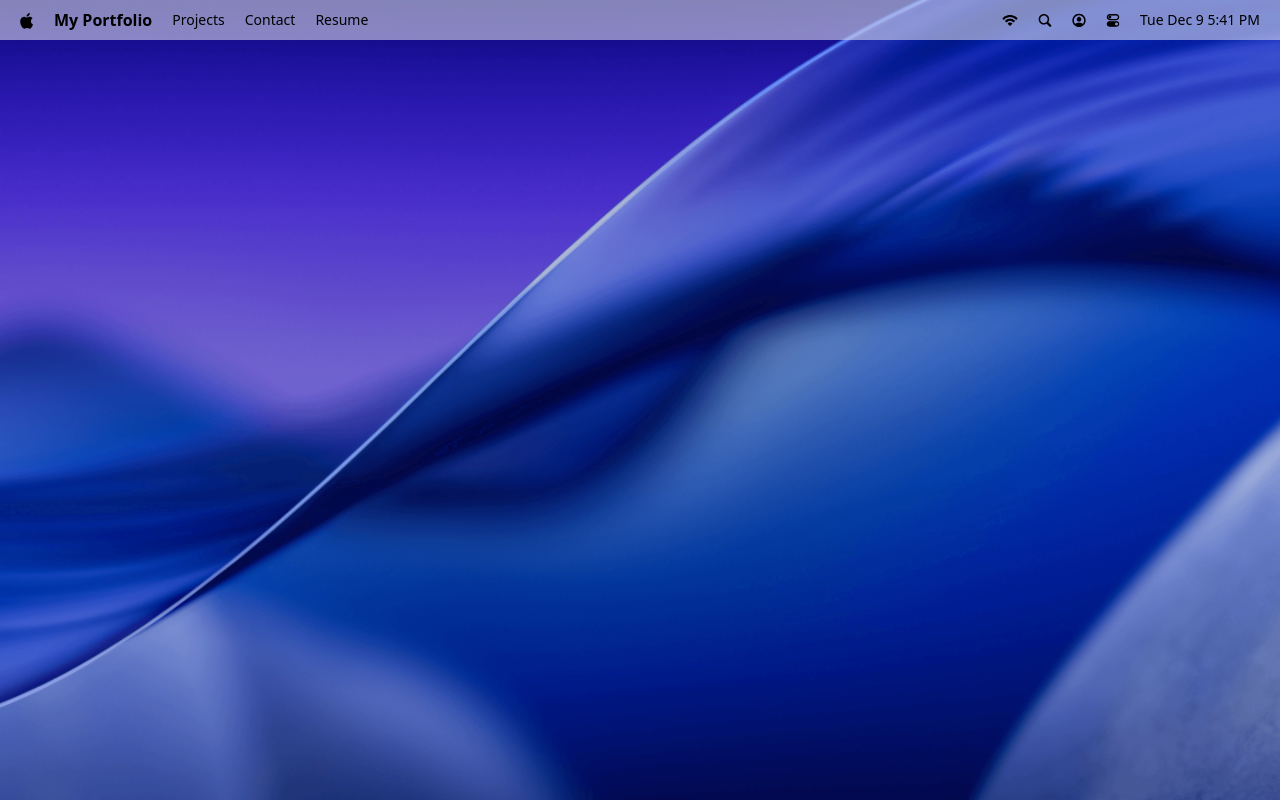
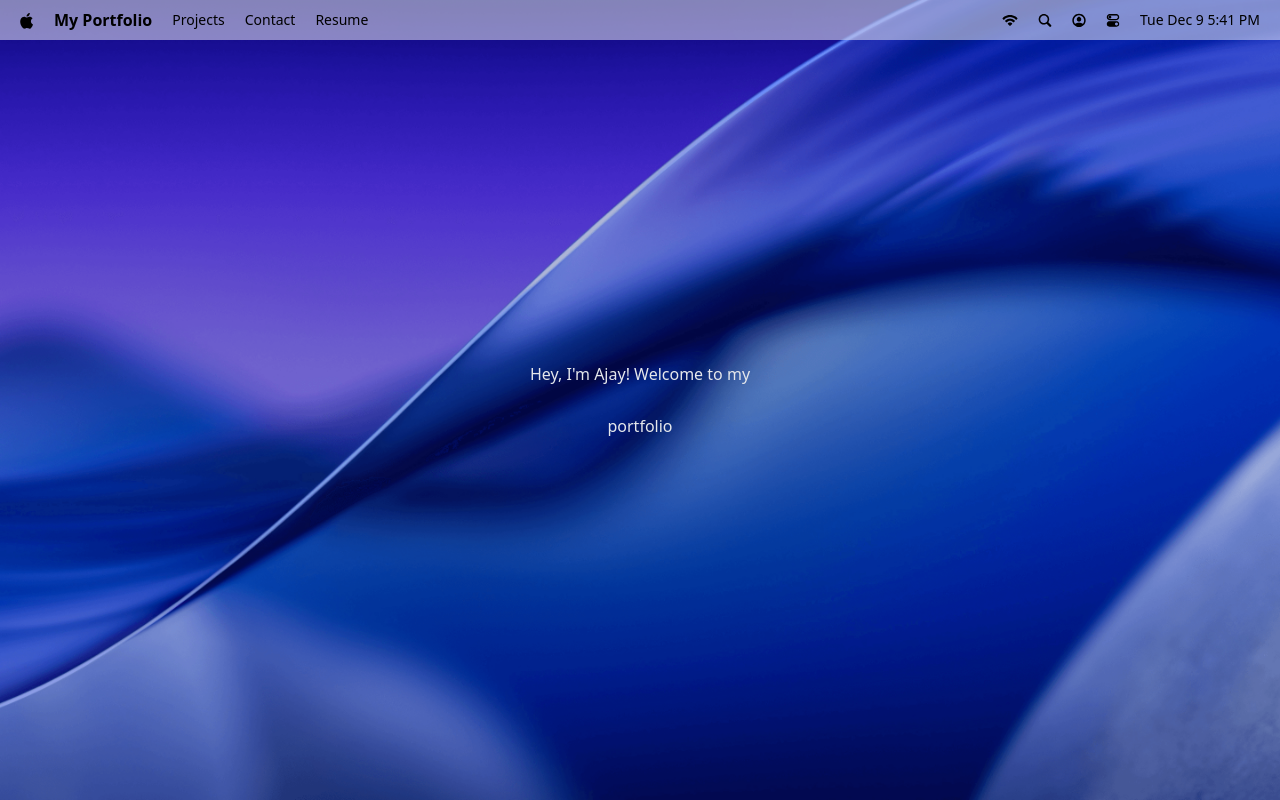
Before and after one commit to AjayRajNegi/macos-portfolio, a React (Vite) app: page / in a window 1280 px wide. Built offline with nearby package versions, Linux system fonts and the light colour scheme; a web font is replaced by a local one.

Commit message:
Welcome component for the main section

```diff
--- a/package.json
+++ b/package.json
@@ -10,8 +10,11 @@
     "preview": "vite preview"
   },
   "dependencies": {
+    "@gsap/react": "^2.1.2",
     "@tailwindcss/vite": "^4.1.17",
     "dayjs": "^1.11.19",
+    "gsap": "^3.14.1",
+    "lucide-react": "^0.556.0",
     "react": "^19.2.0",
     "react-dom": "^19.2.0",
     "tailwindcss": "^4.1.17"
--- a/src/App.jsx
+++ b/src/App.jsx
@@ -1,10 +1,11 @@
-import Navbar from "#components/Navbar";
+import { Navbar, Welcome } from "#components";
 import React from "react";
 
 const App = () => {
   return (
     <main>
       <Navbar />
+      <Welcome />
     </main>
   );
 };
--- /dev/null
+++ b/src/components/Welcome.jsx
@@ -0,0 +1,32 @@
+import React, { useRef } from "react";
+
+const renderText = (text, className, baseWeight = 400) => {
+  return [...text].map((char, i) => (
+    <span
+      key={i}
+      className={className}
+      style={{ fontVariantionSettings: `'whgt ${baseWeight}` }}
+    >
+      {char === " " ? "\u00A0" : char}
+    </span>
+  ));
+};
+
+const Welcome = () => {
+  const titleRef = useRef(null);
+  const subtitleRef = useRef(null);
+
+  return (
+    <section id="welcome">
+      <p ref={subtitleRef}>Hey, I'm Ajay! Welcome to my</p>
+      <h1 ref={titleRef} className="mt-7">
+        portfolio
+      </h1>
+      <div className="small-screen">
+        <p>This portfolio is designed for desktop/tablet screens only.</p>
+      </div>
+    </section>
+  );
+};
+
+export default Welcome;
--- /dev/null
+++ b/src/components/index.js
@@ -0,0 +1,4 @@
+import Navbar from "./Navbar";
+import Welcome from "./Welcome";
+
+export { Navbar, Welcome };
```
Also changed, not shown: 1 other file (tests, documents, lock files or other folders).
